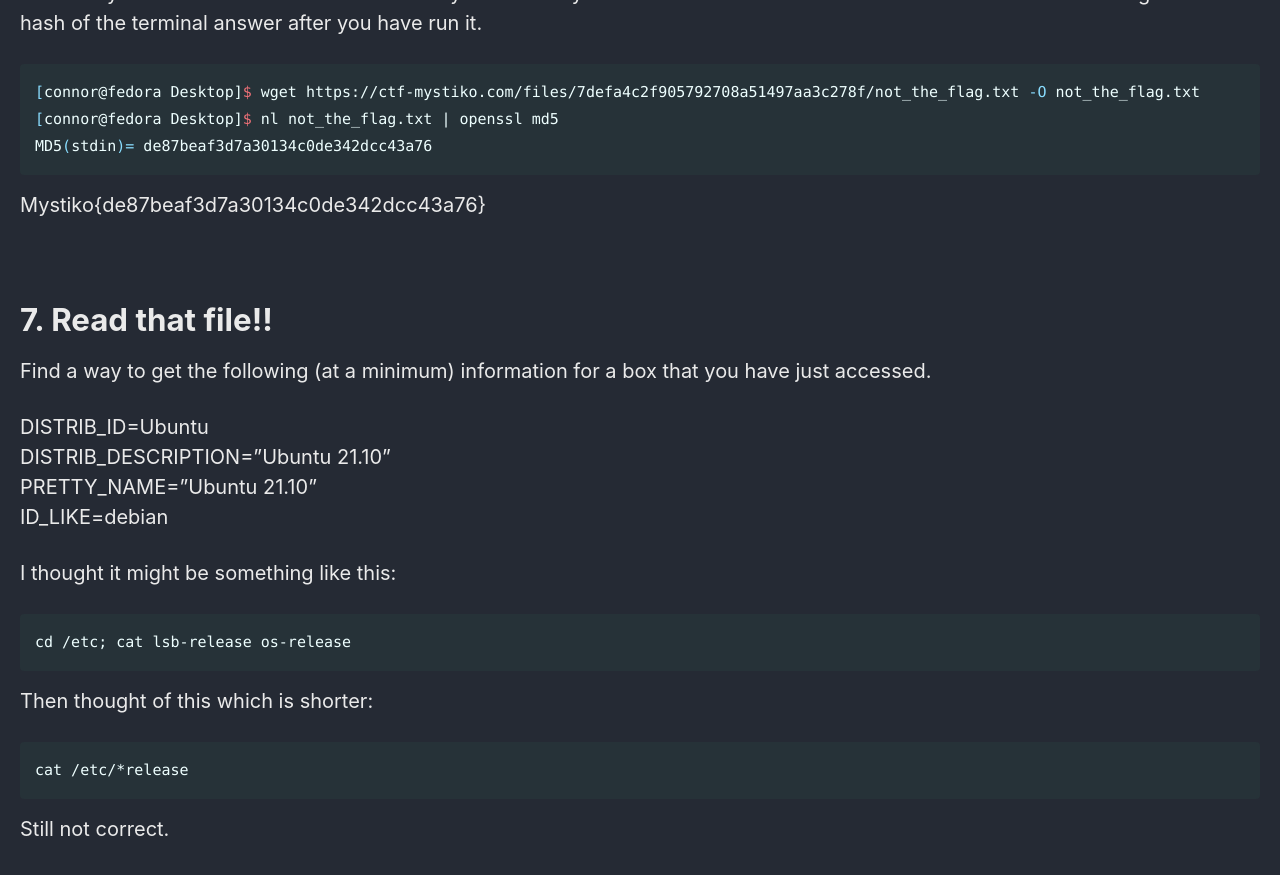
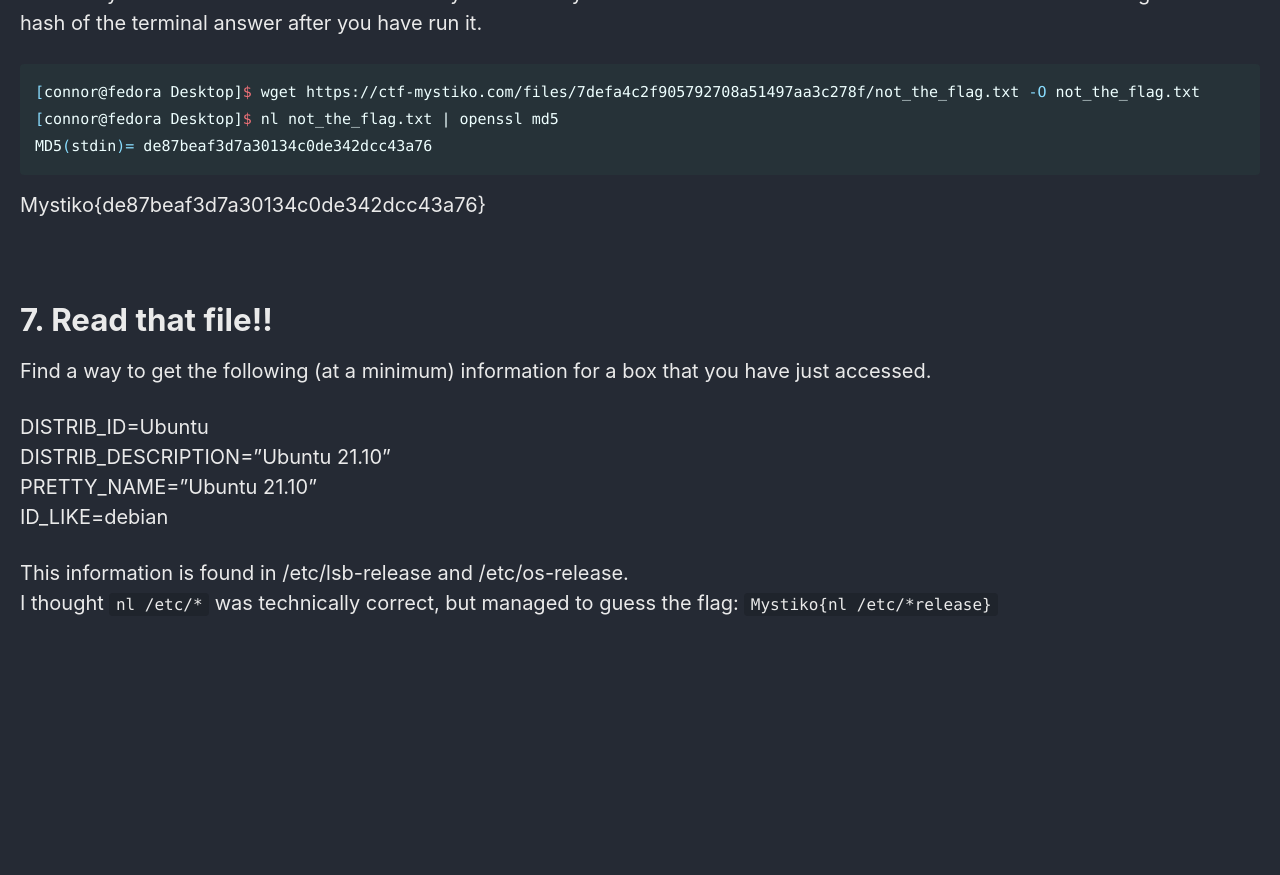
Before and after one commit to Connor-McCartney/Connor-McCartney.github.io, a Jekyll site: the page built from _pages/misc/shortest-bash-code-challs.md, in a window 1280 px wide and 900 px high, scrolled down 1801 px. Shown: the top 875 px of the window. Built offline with Jekyll 4.4.1, drawn with Linux system fonts in a browser that asks for light colours; cached includes are drawn as plain includes; after the commit the page ends 2475 px from its top, so only the background shows below that.

Commit message:
Update shortest-bash-code-challs.md

````diff
--- a/_pages/misc/shortest-bash-code-challs.md
+++ b/_pages/misc/shortest-bash-code-challs.md
@@ -93,16 +93,5 @@ DISTRIB_DESCRIPTION="Ubuntu 21.10"        <br>
 PRETTY_NAME="Ubuntu 21.10"                <br>
 ID_LIKE=debian                            <br>
 
-I thought it might be something like this:
-
-```
-cd /etc; cat lsb-release os-release
-```
-
-Then thought of this which is shorter:
-
-```
-cat /etc/*release
-```
-
-Still not correct.
+This information is found in /etc/lsb-release and /etc/os-release. <br>
+I thought `nl /etc/*` was technically correct, but managed to guess the flag: `Mystiko{nl /etc/*release}`
````
